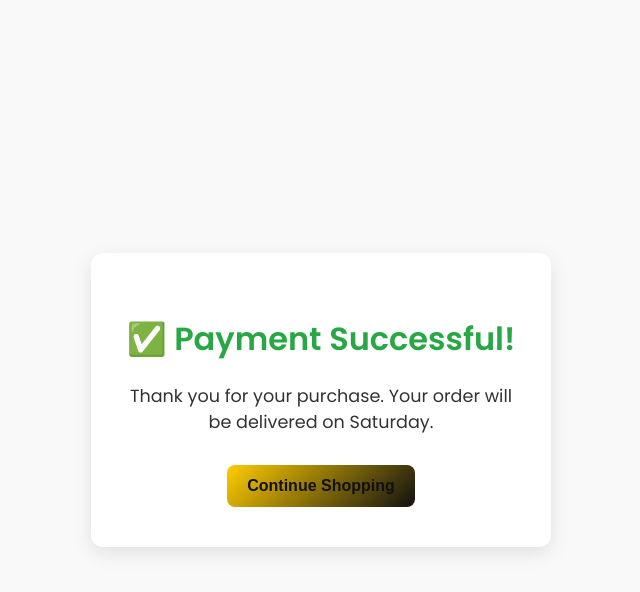
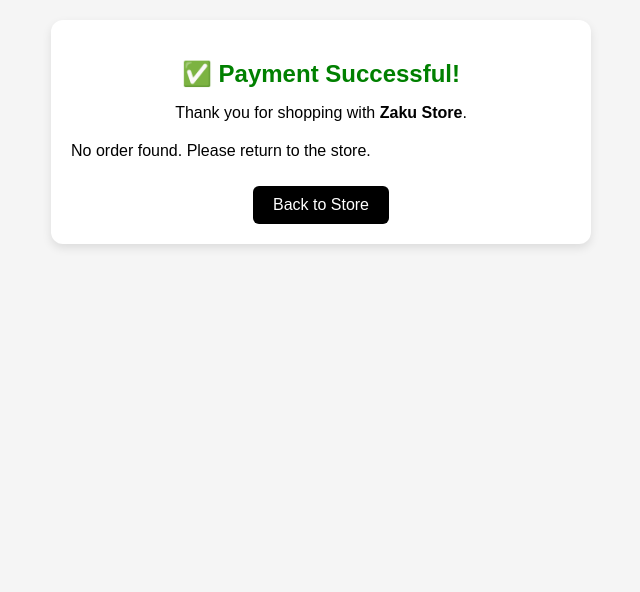
Before and after one commit to officialzaku1-cell/Zaku-, a plain HTML site: page success.html in a window 1280 px wide. Shown: the whole page, without its empty margins (319-959 px from the left). Drawn offline with Linux system fonts and the light colour scheme.

Commit message:
Update success.html

```diff
--- a/success.html
+++ b/success.html
@@ -3,81 +3,94 @@
 <head>
   <meta charset="UTF-8">
   <meta name="viewport" content="width=device-width, initial-scale=1.0">
-  <title>Order Success - ZAKU</title>
+  <title>Payment Successful - Zaku Store</title>
   <style>
-    @import url('https://fonts.googleapis.com/css2?family=Poppins:wght@400;600&display=swap');
-
     body {
-      font-family: 'Poppins', sans-serif;
+      font-family: Arial, sans-serif;
+      background: #f5f5f5;
       margin: 0;
-      padding: 0;
-      display: flex;
-      justify-content: center;
-      align-items: center;
-      height: 100vh;
-      background: #f9f9f9;
+      padding: 20px;
       text-align: center;
     }
-
-    .success-container {
+    .receipt {
+      max-width: 500px;
+      margin: auto;
       background: #fff;
-      padding: 40px 30px;
+      padding: 20px;
       border-radius: 12px;
-      box-shadow: 0 6px 20px rgba(0,0,0,0.1);
-      max-width: 400px;
+      box-shadow: 0 4px 10px rgba(0,0,0,0.1);
     }
-
-    h1 {
-      color: #28a745;
-      font-size: 2rem;
-      margin-bottom: 20px;
+    h2 {
+      color: green;
+      margin-bottom: 15px;
     }
-
-    p {
-      font-size: 1.1rem;
-      margin-bottom: 30px;
-      color: #333;
+    .order-details {
+      text-align: left;
+      margin-top: 20px;
     }
-
-    button {
-      padding: 12px 20px;
-      border: none;
-      border-radius: 8px;
-      background: linear-gradient(135deg, #ffcc00, #111);
-      color: #111;
-      font-size: 1rem;
-      font-weight: 600;
-      cursor: pointer;
-      transition: transform 0.2s, opacity 0.2s;
+    .order-details p {
+      margin: 6px 0;
     }
-
-    button:hover {
-      transform: scale(1.05);
-      opacity: 0.9;
+    .btn {
+      margin-top: 20px;
+      display: inline-block;
+      padding: 10px 20px;
+      background: black;
+      color: white;
+      text-decoration: none;
+      border-radius: 6px;
+    }
+    .btn:hover {
+      background: #333;
     }
   </style>
 </head>
 <body>
-  <div class="success-container">
-    <h1>✅ Payment Successful!</h1>
-    <p>Thank you for your purchase. Your order will be delivered on Saturday.</p>
-    <button onclick="goBack()">Continue Shopping</button>
+  <div class="receipt">
+    <h2>✅ Payment Successful!</h2>
+    <p>Thank you for shopping with <b>Zaku Store</b>.</p>
+
+    <div class="order-details" id="orderSummary"></div>
+
+    <a href="index.html" class="btn">Back to Store</a>
   </div>
 
   <script>
-    function goBack() {
-      window.location.href = "index.html"; // Redirect to main store page
+    const SCRIPT_URL = "YOUR_GOOGLE_APPS_SCRIPT_WEBAPP_URL"; // 🔑 replace with your deployed URL
+
+    const urlParams = new URLSearchParams(window.location.search);
+    const txRef = urlParams.get("tx_ref");
+
+    const order = JSON.parse(sessionStorage.getItem("orderData"));
+
+    if (order) {
+      document.getElementById("orderSummary").innerHTML = `
+        <p><b>Customer:</b> ${order.name}</p>
+        <p><b>Email:</b> ${order.email}</p>
+        <p><b>Location:</b> ${order.location}</p>
+        <p><b>Hall:</b> ${order.hall}</p>
+        <p><b>Room:</b> ${order.room}</p>
+        <p><b>Tie Type:</b> ${order.tieType}</p>
+        <p><b>Design:</b> ${order.designChoice}</p>
+        ${order.designLink ? `<p><b>Design Link:</b> ${order.designLink}</p>` : ""}
+        <p><b>Product:</b> ${order.product}</p>
+        <p><b>Total:</b> ₦${order.total}</p>
+        <p><b>Date:</b> ${order.date}</p>
+        <p><b>Tx Ref:</b> ${txRef || "N/A"}</p>
+      `;
+
+      // 🔄 Save to Google Sheets
+      fetch(`${SCRIPT_URL}?name=${encodeURIComponent(order.name)}&email=${encodeURIComponent(order.email)}&location=${encodeURIComponent(order.location)}&hall=${encodeURIComponent(order.hall)}&room=${encodeURIComponent(order.room)}&tieType=${encodeURIComponent(order.tieType)}&designChoice=${encodeURIComponent(order.designChoice)}&designLink=${encodeURIComponent(order.designLink)}&product=${encodeURIComponent(order.product)}&amount=${encodeURIComponent(order.total)}&tx_ref=${encodeURIComponent(txRef)}`)
+        .then(res => res.text())
+        .then(data => console.log("Google Sheet response:", data))
+        .catch(err => console.error("Error sending to sheet:", err));
+
+      // Clear session after storing
+      sessionStorage.removeItem("orderData");
+    } else {
+      document.getElementById("orderSummary").innerHTML =
+        "<p>No order found. Please return to the store.</p>";
     }
   </script>
-
-  <script>
-  if ("serviceWorker" in navigator) {
-    navigator.serviceWorker.register("./sw.js")
-      .then(() => console.log("✅ Service Worker Registered"))
-      .catch(err => console.error("❌ Service Worker failed:", err));
-  }
-</script>
-
-
 </body>
 </html>
```
